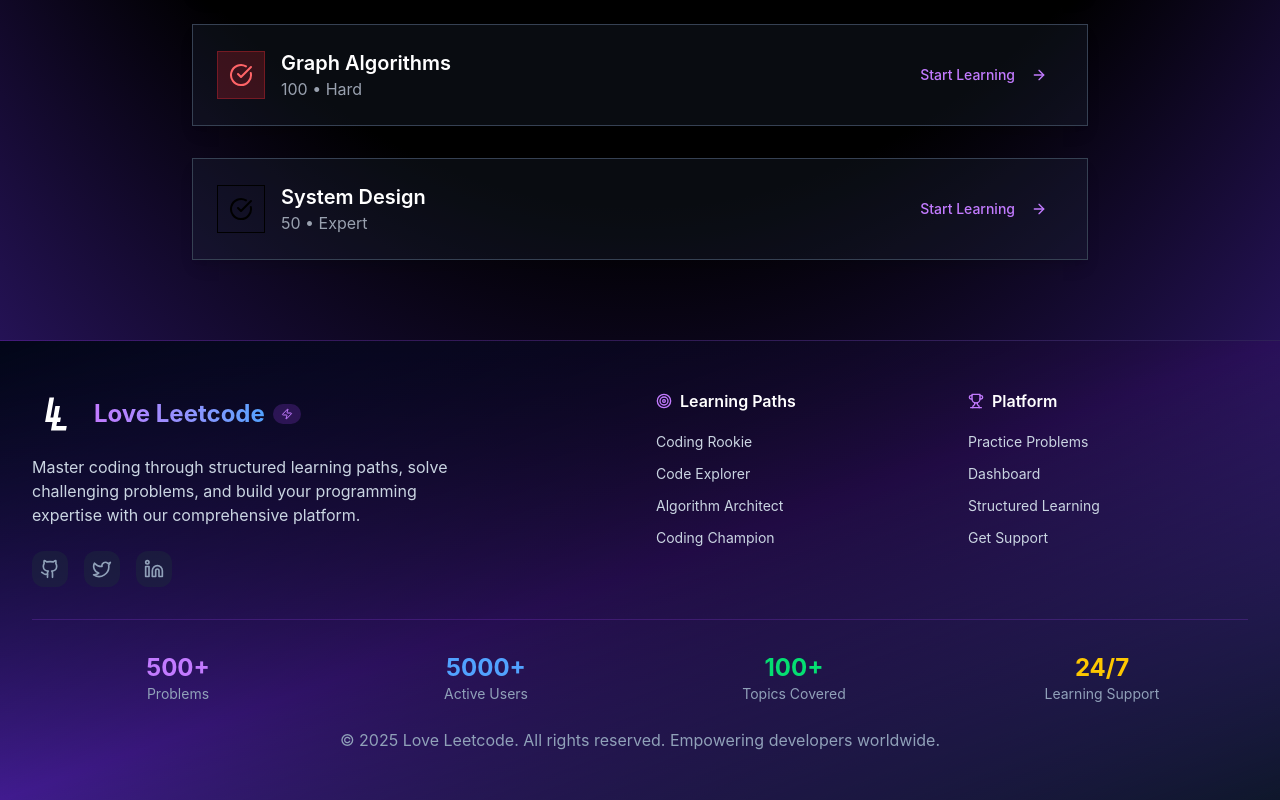
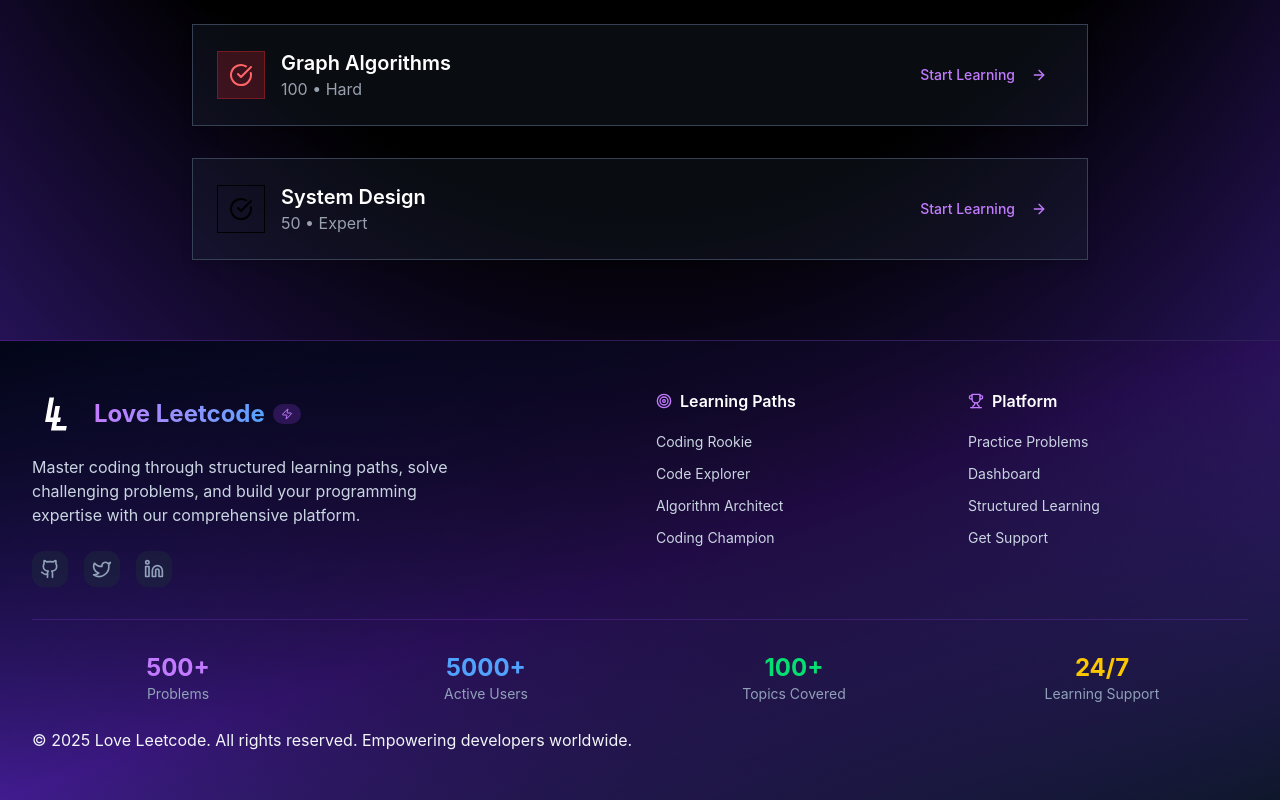
Before and after one commit to kevish-is-building/love-leetcode-frontend, a React (Vite) app: page / in a window 1280 px wide. Shown: the part 2154-2954 px from the top of the page. Built offline with nearby package versions, Linux system fonts and the light colour scheme; no server answers.

Commit message:
Changed Color and Allignment

```diff
--- a/src/components/Footer.jsx
+++ b/src/components/Footer.jsx
@@ -109,8 +109,8 @@ const Footer = () => {
             </div>
           </div>
 
-          <div className="text-center">
-            <p className="text-slate-400">© 2025 Love Leetcode. All rights reserved. Empowering developers worldwide.</p>
+          <div className="text-justify">
+            <p className="text-slate-100">© 2025 Love Leetcode. All rights reserved. Empowering developers worldwide.</p>
           </div>
         </div>
       </div>
```
